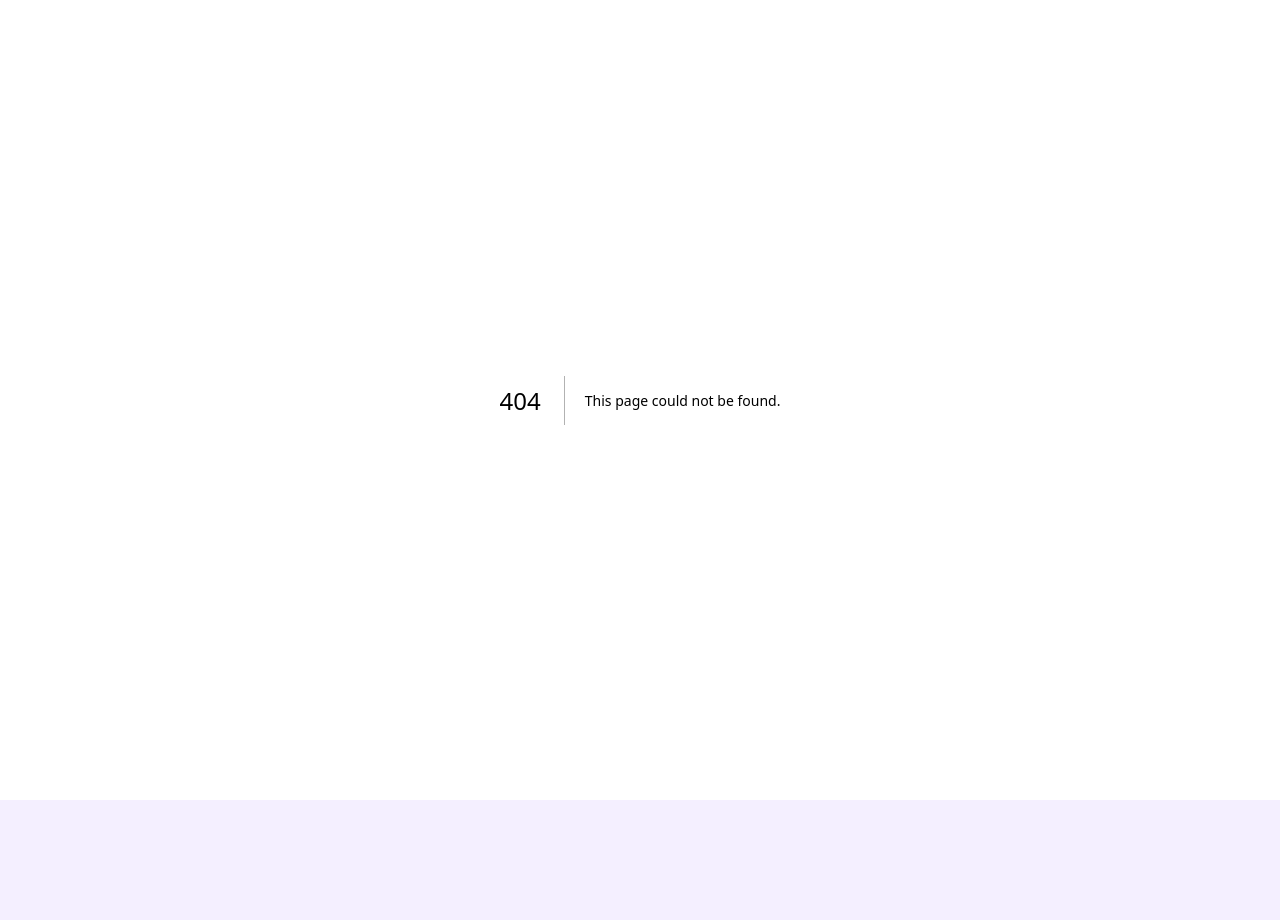
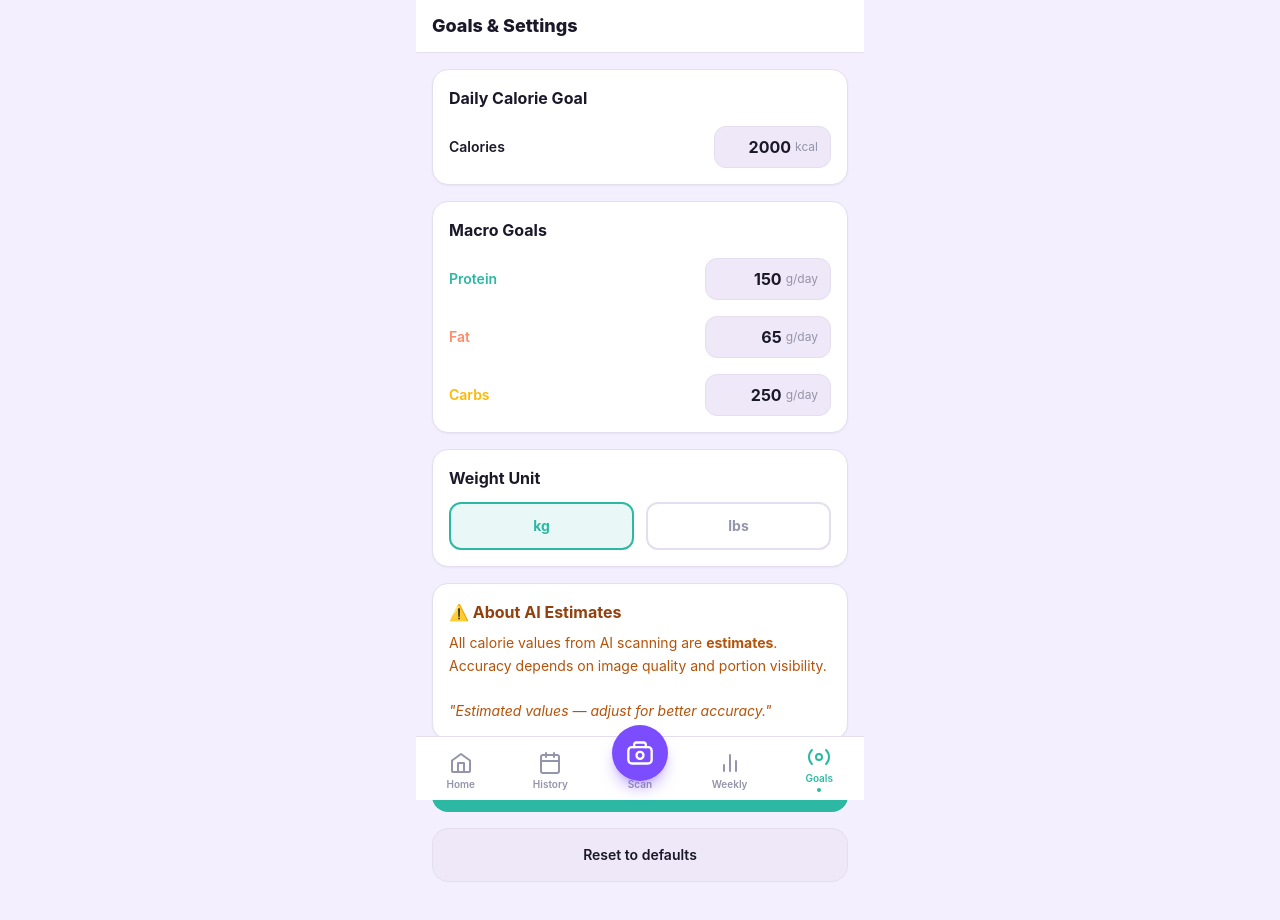
Before and after one commit to Ganga-Boi/mealscan-pro, a Next.js app: page /settings in a window 1280 px wide. Before the commit this address had no page. Shown: the top 920 px of the page. Before the commit the page ends 800 px from the top, so only its background shows below. Built offline with nearby package versions, Linux system fonts and the light colour scheme.

Commit message:
Add files via upload

```diff
--- /dev/null
+++ b/app/settings/page.tsx
@@ -0,0 +1,83 @@
+'use client';
+import { useEffect, useState } from 'react';
+import BottomNav from '@/components/BottomNav';
+import { loadSettings, saveSettings } from '@/lib/storage';
+import type { UserSettings } from '@/lib/types';
+
+export default function SettingsPage() {
+  const [s, setS] = useState<UserSettings>({ dailyCalorieGoal:2000, dailyProteinGoal:150, dailyFatGoal:65, dailyCarbsGoal:250, weightUnit:'kg' });
+  const [saved, setSaved] = useState(false);
+
+  useEffect(() => { setS(loadSettings()); }, []);
+
+  function update(k: keyof UserSettings, v: string | number) {
+    setS(prev => ({ ...prev, [k]: v }));
+    setSaved(false);
+  }
+
+  function handleSave() {
+    const validated: UserSettings = {
+      ...s,
+      dailyCalorieGoal: Math.max(500, Math.min(10000, Number(s.dailyCalorieGoal) || 2000)),
+      dailyProteinGoal: Math.max(10,  Math.min(1000,  Number(s.dailyProteinGoal) || 150)),
+      dailyFatGoal:     Math.max(5,   Math.min(500,   Number(s.dailyFatGoal)     || 65)),
+      dailyCarbsGoal:   Math.max(10,  Math.min(2000,  Number(s.dailyCarbsGoal)   || 250)),
+    };
+    saveSettings(validated);
+    setS(validated);
+    setSaved(true);
+  }
+
+  function GoalRow({ label, field, unit, color }: { label:string; field:keyof UserSettings; unit:string; color:string }) {
+    return (
+      <div className="flex items-center justify-between gap-3">
+        <span className="text-sm font-semibold flex-1" style={{color}}>{label}</span>
+        <div className="flex items-center gap-1 bg-muted rounded-xl border border-border px-3 py-2">
+          <input type="number" value={String(s[field])} onChange={e=>update(field, e.target.value)}
+            className="w-16 text-right font-bold text-base outline-none bg-transparent text-txtpri"/>
+          <span className="text-xs text-txtsec">{unit}</span>
+        </div>
+      </div>
+    );
+  }
+
+  return (
+    <div className="bg-appbg min-h-screen pb-24">
+      <div className="bg-white sticky top-0 z-40 px-4 py-3 border-b border-border">
+        <h1 className="text-lg font-extrabold text-txtpri">Goals & Settings</h1>
+      </div>
+      <div className="px-4 py-4 flex flex-col gap-4">
+        <div className="card p-4 flex flex-col gap-4">
+          <p className="font-bold text-txtpri">Daily Calorie Goal</p>
+          <GoalRow label="Calories" field="dailyCalorieGoal" unit="kcal" color="#1A1829"/>
+        </div>
+        <div className="card p-4 flex flex-col gap-4">
+          <p className="font-bold text-txtpri">Macro Goals</p>
+          <GoalRow label="Protein" field="dailyProteinGoal" unit="g/day" color="#2DB8A4"/>
+          <GoalRow label="Fat"     field="dailyFatGoal"     unit="g/day" color="#FF8A65"/>
+          <GoalRow label="Carbs"   field="dailyCarbsGoal"   unit="g/day" color="#FFB800"/>
+        </div>
+        <div className="card p-4 flex flex-col gap-3">
+          <p className="font-bold text-txtpri">Weight Unit</p>
+          <div className="flex gap-3">
+            {(['kg','lbs'] as const).map(u => (
+              <button key={u} onClick={()=>{update('weightUnit',u);setSaved(false);}}
+                className={`flex-1 py-3 rounded-xl font-bold text-sm border-2 transition-all ${s.weightUnit===u?'border-primary bg-primary/10 text-primary':'border-border bg-white text-txtsec'}`}>
+                {u}
+              </button>
+            ))}
+          </div>
+        </div>
+        <div className="card p-4 bg-amber-50 border-amber-200">
+          <p className="font-bold text-amber-800 mb-2">⚠️ About AI Estimates</p>
+          <p className="text-sm text-amber-700 leading-relaxed">All calorie values from AI scanning are <strong>estimates</strong>. Accuracy depends on image quality and portion visibility.<br/><br/><em>"Estimated values — adjust for better accuracy."</em></p>
+        </div>
+        <button onClick={handleSave} className={`btn-pri text-base ${saved?'opacity-60':''}`}>
+          {saved ? '✓ Saved' : '💾 Save Settings'}
+        </button>
+        <button onClick={()=>{if(confirm('Reset all goals to defaults?')){saveSettings({dailyCalorieGoal:2000,dailyProteinGoal:150,dailyFatGoal:65,dailyCarbsGoal:250,weightUnit:'kg'});setS(loadSettings());setSaved(false);}}} className="btn-sec text-sm">Reset to defaults</button>
+      </div>
+      <BottomNav/>
+    </div>
+  );
+}
```
